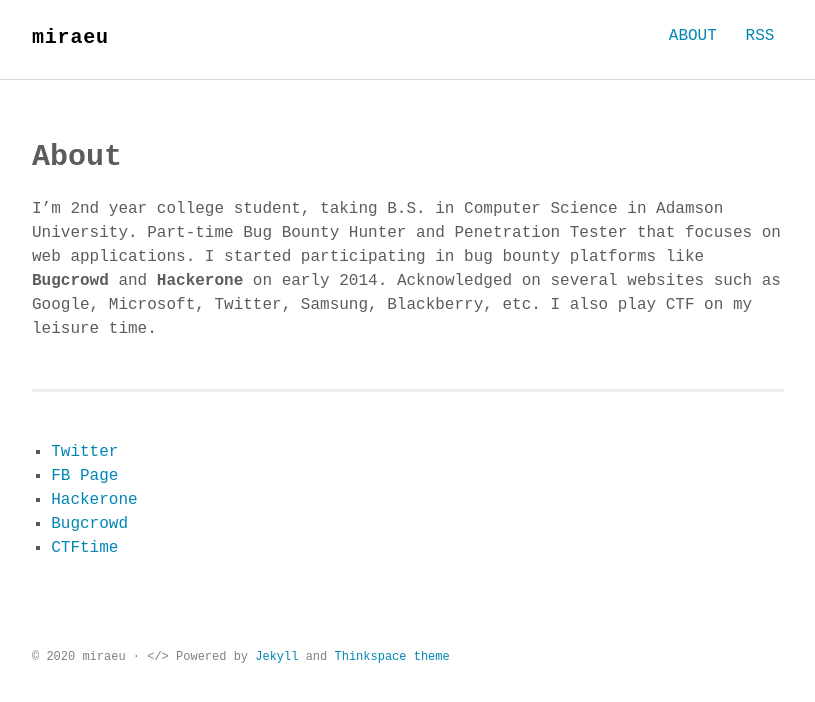
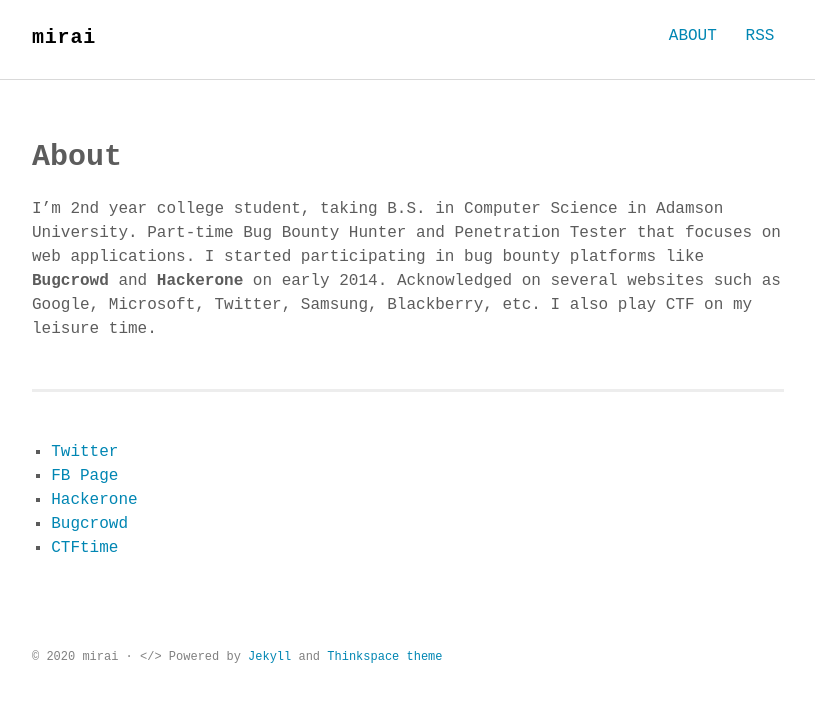
Before and after one commit to heizes/heizes.github.io, a Jekyll site: the page built from about.md, in a window 1280 px wide. Shown: the top 702 px of the page, without its empty margins (232-1047 px from the left). Built offline with Jekyll 4.4.1, drawn with Linux system fonts in a browser that asks for light colours; some web fonts are replaced.

Commit message:
change title

```diff
--- a/_config.yml
+++ b/_config.yml
@@ -1,6 +1,6 @@
 # Site settings
 title_left    : ""
-title_right   : "miraeu" # default: ""
+title_right   : "mirai" # default: ""
 description   : ""
 keywords      : ""
 url           : https://miraeu.github.io # site url
@@ -8,7 +8,7 @@ baseurl       : "" # apply repo name like "/myproject" if used under gh-pages br
 cover         : "" # image uri like logo/cover image for site seo
 
 google_analytics  : UA-XXXXX-XX
-twitter_username  : "miraeu"
+twitter_username  : "_miraeu"
 comments_enabled  : false # if enabled (set to true), please provide your disqus_username
 disqus_shortname  : ""
 postshare_enabled : false
@@ -28,7 +28,7 @@ sass:
 
 # Author settings
 author:
-  name     : "miraeu"
+  name     : "mirai"
 
 plugins:
   - jekyll-sitemap
```
